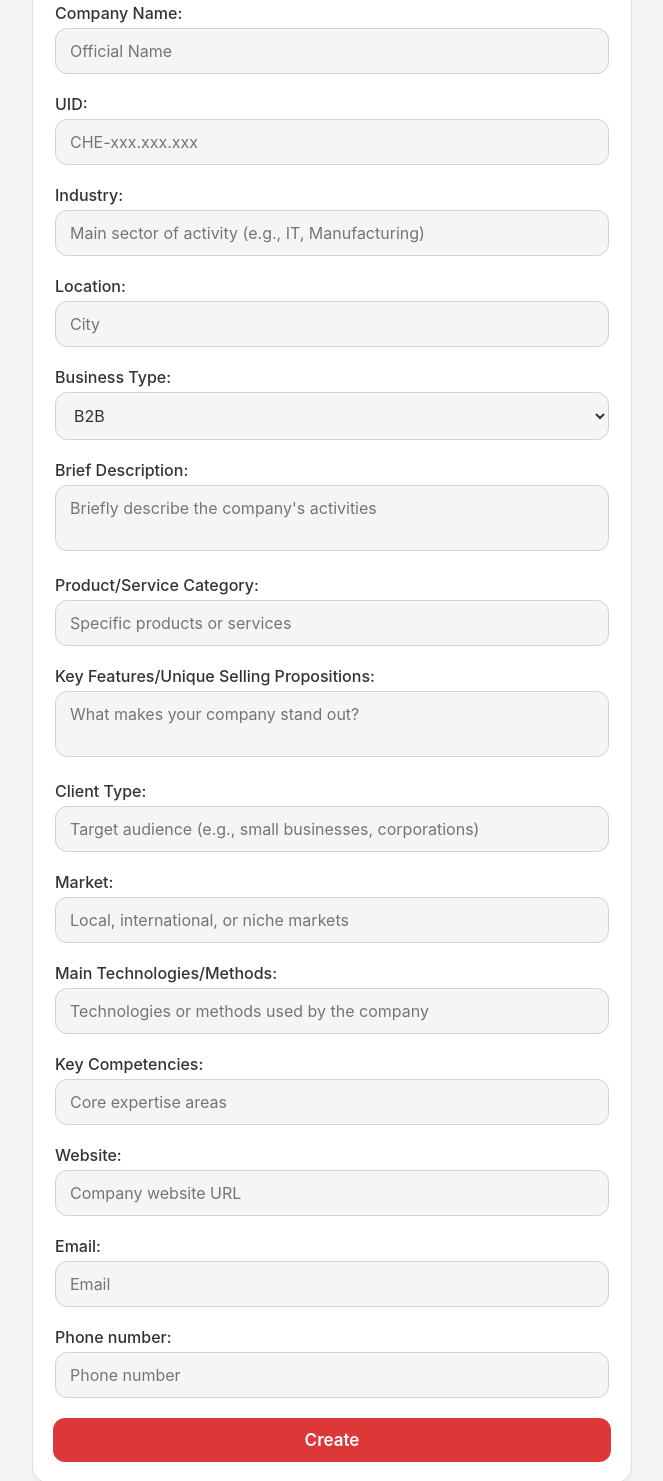
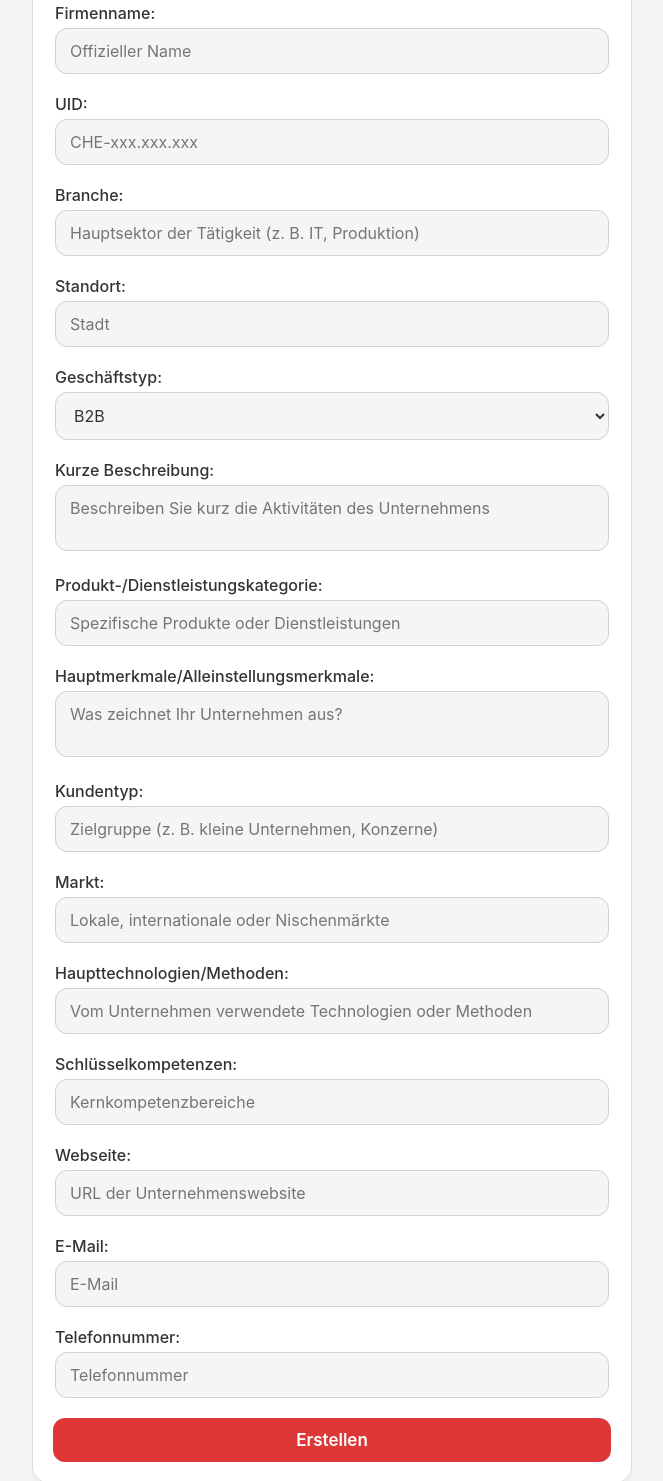
Before and after one commit to svettuff/Almandine, a website: page createProfile.html in a window 1280 px wide. Shown: the part 99-1580 px from the top of the page, without its empty margins (308-971 px from the left). Drawn offline with Linux system fonts and the light colour scheme.

Commit message:
turned html's to german

```diff
--- a/createProfile.html
+++ b/createProfile.html
@@ -1,31 +1,30 @@
 <!DOCTYPE html>
-<html lang="en">
+<html lang="de">
 <head>
   <meta charset="UTF-8">
   <meta name="viewport" content="width=device-width, initial-scale=1.0">
-  <title>Create Profile</title>
+  <title>Profil Erstellen</title>
   <link rel="stylesheet" href="form.css">
   <script src="main.js"></script>
 </head>
 <body>
 <div class="form-container">
-  <h2>Company Information</h2>
+  <h2>Unternehmensinformation</h2>
   <form id="createProfileForm" onsubmit="event.preventDefault(); createProfile('createProfileForm');">
-    <!-- 1. General Information -->
     <fieldset>
-      <label for="companyName">Company Name:</label>
-      <input type="text" id="companyName" name="companyName" placeholder="Official Name" required><br><br>
+      <label for="companyName">Firmenname:</label>
+      <input type="text" id="companyName" name="companyName" placeholder="Offizieller Name" required><br><br>
 
       <label for="id">UID:</label>
       <input type="text" id="id" name="id" placeholder="CHE-xxx.xxx.xxx" required><br><br>
 
-      <label for="industry">Industry:</label>
-      <input type="text" id="industry" name="industry" placeholder="Main sector of activity (e.g., IT, Manufacturing)" required><br><br>
+      <label for="industry">Branche:</label>
+      <input type="text" id="industry" name="industry" placeholder="Hauptsektor der Tätigkeit (z. B. IT, Produktion)" required><br><br>
 
-      <label for="location">Location:</label>
-      <input type="text" id="location" name="location" placeholder="City" required><br><br>
+      <label for="location">Standort:</label>
+      <input type="text" id="location" name="location" placeholder="Stadt" required><br><br>
 
-      <label for="businessType">Business Type:</label>
+      <label for="businessType">Geschäftstyp:</label>
       <select id="businessType" name="businessType" required>
         <option value="B2B">B2B</option>
         <option value="B2C">B2C</option>
@@ -33,49 +32,45 @@
       </select><br><br>
     </fieldset>
 
-    <!-- 2. Description of Products or Services -->
     <fieldset>
-      <label for="description">Brief Description:</label>
-      <textarea id="description" name="description" placeholder="Briefly describe the company's activities" required></textarea><br><br>
+      <label for="description">Kurze Beschreibung:</label>
+      <textarea id="description" name="description" placeholder="Beschreiben Sie kurz die Aktivitäten des Unternehmens" required></textarea><br><br>
 
-      <label for="productCategory">Product/Service Category:</label>
-      <input type="text" id="productCategory" name="productCategory" placeholder="Specific products or services" required><br><br>
+      <label for="productCategory">Produkt-/Dienstleistungskategorie:</label>
+      <input type="text" id="productCategory" name="productCategory" placeholder="Spezifische Produkte oder Dienstleistungen" required><br><br>
 
-      <label for="keyFeatures">Key Features/Unique Selling Propositions:</label>
-      <textarea id="keyFeatures" name="keyFeatures" placeholder="What makes your company stand out?" required></textarea><br><br>
+      <label for="keyFeatures">Hauptmerkmale/Alleinstellungsmerkmale:</label>
+      <textarea id="keyFeatures" name="keyFeatures" placeholder="Was zeichnet Ihr Unternehmen aus?" required></textarea><br><br>
     </fieldset>
 
-    <!-- 3. Target Audience -->
     <fieldset>
-      <label for="clientType">Client Type:</label>
-      <input type="text" id="clientType" name="clientType" placeholder="Target audience (e.g., small businesses, corporations)" required><br><br>
+      <label for="clientType">Kundentyp:</label>
+      <input type="text" id="clientType" name="clientType" placeholder="Zielgruppe (z. B. kleine Unternehmen, Konzerne)" required><br><br>
 
-      <label for="market">Market:</label>
-      <input type="text" id="market" name="market" placeholder="Local, international, or niche markets" required><br><br>
+      <label for="market">Markt:</label>
+      <input type="text" id="market" name="market" placeholder="Lokale, internationale oder Nischenmärkte" required><br><br>
     </fieldset>
 
-    <!-- 4. Key Competencies and Technologies -->
     <fieldset>
-      <label for="technologies">Main Technologies/Methods:</label>
-      <input type="text" id="technologies" name="technologies" placeholder="Technologies or methods used by the company" required><br><br>
+      <label for="technologies">Haupttechnologien/Methoden:</label>
+      <input type="text" id="technologies" name="technologies" placeholder="Vom Unternehmen verwendete Technologien oder Methoden" required><br><br>
 
-      <label for="competencies">Key Competencies:</label>
-      <input type="text" id="competencies" name="competencies" placeholder="Core expertise areas" required><br><br>
+      <label for="competencies">Schlüsselkompetenzen:</label>
+      <input type="text" id="competencies" name="competencies" placeholder="Kernkompetenzbereiche" required><br><br>
     </fieldset>
 
-    <!-- 5. Contact Information -->
     <fieldset>
-      <label for="website">Website:</label>
-      <input type="url" id="website" name="website" placeholder="Company website URL" required><br><br>
+      <label for="website">Webseite:</label>
+      <input type="url" id="website" name="website" placeholder="URL der Unternehmenswebsite" required><br><br>
 
-      <label for="email">Email:</label>
-      <input type="email" id="email" name="email" placeholder="Email" required><br><br>
+      <label for="email">E-Mail:</label>
+      <input type="email" id="email" name="email" placeholder="E-Mail" required><br><br>
 
-      <label for="phone">Phone number:</label>
-      <input type="tel" id="phone" name="phone" placeholder="Phone number" required><br><br>
+      <label for="phone">Telefonnummer:</label>
+      <input type="tel" id="phone" name="phone" placeholder="Telefonnummer" required><br><br>
     </fieldset>
 
-    <button type="submit">Create</button>
+    <button type="submit">Erstellen</button>
   </form>
 </div>
 </body>
```
Also changed, not shown: editProfile.html (+21 -25 lines), index.html (+14 -10 lines), profileCodeVerification.html (+5 -5 lines).
